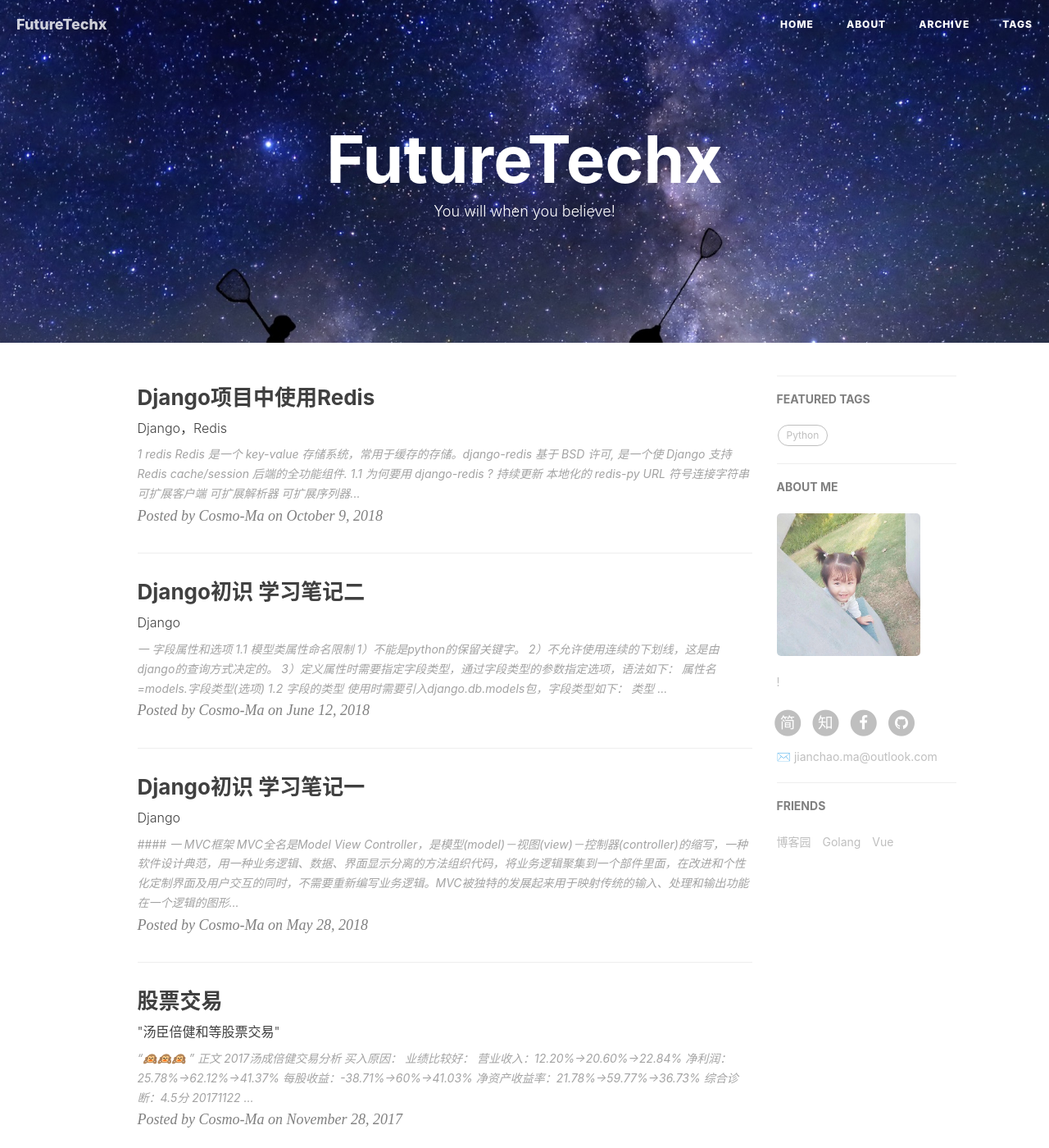
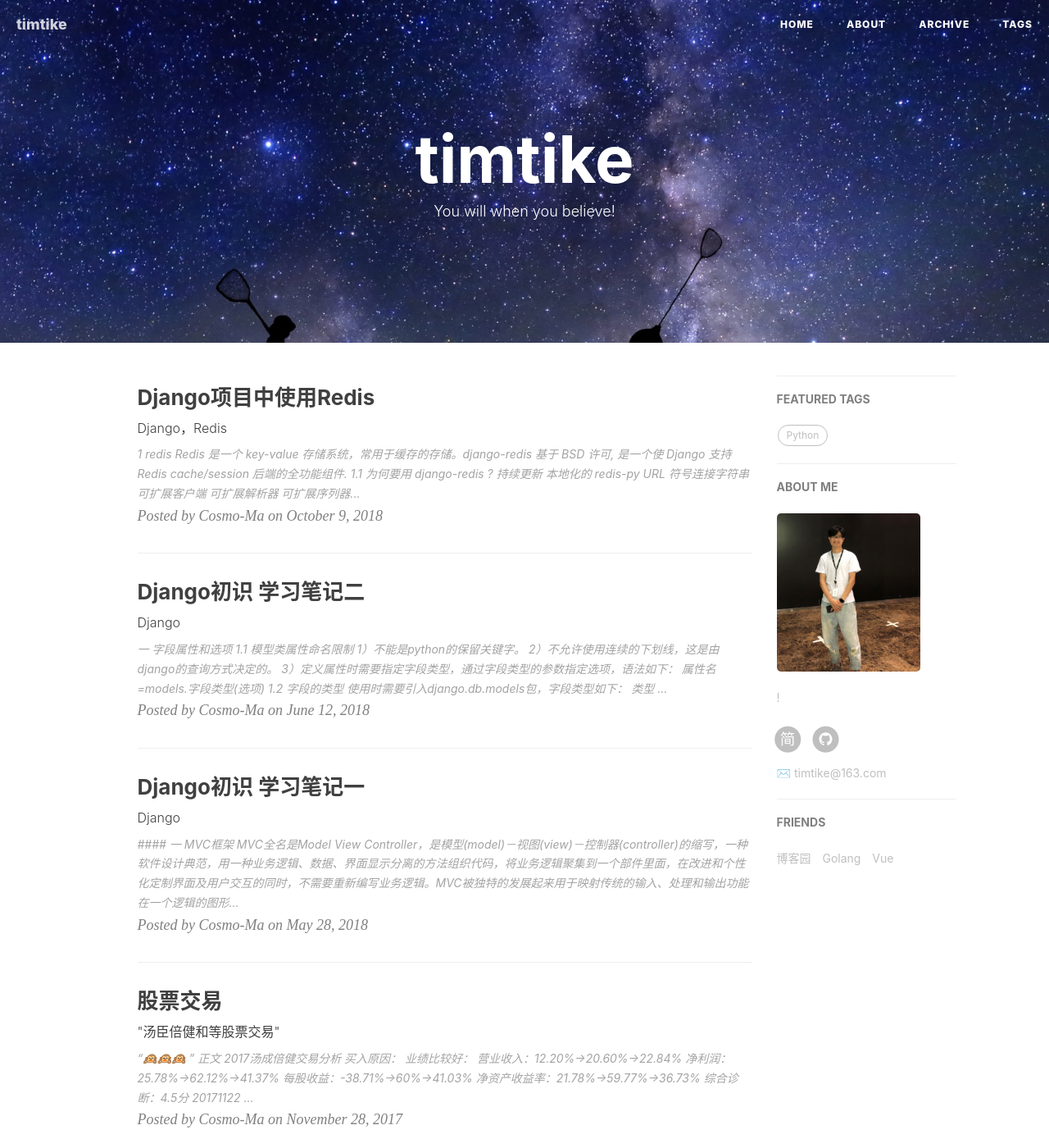
Before and after one commit to timtike/timtike.github.io, a Jekyll site: the page built from index.html, in a window 1280 px wide and 1400 px high. Shown: the whole window at 82% size. Built offline with Jekyll 4.4.1, drawn with Linux system fonts in a browser that asks for light colours; nearby versions of some CDN libraries; the list of posts is cut into pages by our own code; comment, search, counter and statistics services are not loaded; some of the changed lines change nothing that is shown; some of the changed text lies outside the part shown.

Commit message:
Update _config.yml

```diff
--- a/_config.yml
+++ b/_config.yml
@@ -1,28 +1,28 @@
 # Site settings
-title: FutureTechx
-SEOTitle: Go | Futuretechx
+title: timtike
+SEOTitle: Go | timtike
 header-img: img/xingkong.jpg
-email: jianchao.ma@outlook.com
-description: "You will when you believe!"
-keyword: "Jianchao's Blog, FutureTechx, golang, python, MachineLearning, Vue,C/C++"
-url: "http://futuretechx.com"          # your host, for absolute URL
+email: timtike@163.com
+description: "未来是现在的未来， 现在是过去的未来"
+keyword: "timtike的博客, AWS, Kubernetes, Python, Flask,英语"
+url: "https://timtike.github.io/"          # your host, for absolute URL
 baseurl: ""      # for example, '/blog' if your blog hosted on 'host/blog'
-github_repo: "https://github.com/FutureTechx/futuretechx.github.io" # you code repository
+github_repo: "https://github.com/timtike/timtike.github.io.git" # you code repository
 
 # Sidebar settings
 sidebar: true                           # whether or not using Sidebar.
 sidebar-about-description: "!"
-sidebar-avatar: /img/about-BY-gentle.jpg      # use absolute URL, seeing it's used in both `/` and `/about/`
+sidebar-avatar: /img/timtike_avatar.jpg      # use absolute URL, seeing it's used in both `/` and `/about/`
 
 
 
 # SNS settings
 RSS: false
 # weibo_username:     futuretechxGoals determine what you going to be
-zhihu_username:     futuretechx
-github_username:    futuretechx
-facebook_username:  futuretechx
-jianshu_username:   futuretechx
+#zhihu_username:     timtike
+github_username:    timtike
+#facebook_username:  timtike
+jianshu_username:   ketchup
 #twitter_username:   futuretechx
 
 
@@ -60,25 +60,12 @@
 # disqus_username: Jianchao
 
 # Gitalk
-gitalk:
-  enable: true    #是否开启Gitalk评论
-  clientID: f2c84e7629bb1446c1a4                            #生成的clientID
-  clientSecret: ca6d6139d1e1b8c43f8b2e19492ddcac8b322d0d    #生成的clientSecret
-  repo: futuretechx.github.io    #仓库名称
-  owner: Jianchao    #github用户名
-  admin: Jianchao
-  distractionFreeMode: true #是否启用类似FB的阴影遮罩
 
 
 # 统计
 
-# Analytics settings
-# Baidu Analytics
-ba_track_id: b50bf2b12b5338a1845e33832976fd68
 
 # Google Analytics
-ga_track_id: 'UA-90855596-1'            # Format: UA-xxxxxx-xx
-ga_domain: futuretechx.com               # 默认的是 auto, 这里我是自定义了的域名，你如果没有自己的域名，需要改成auto
 
 
 
```
